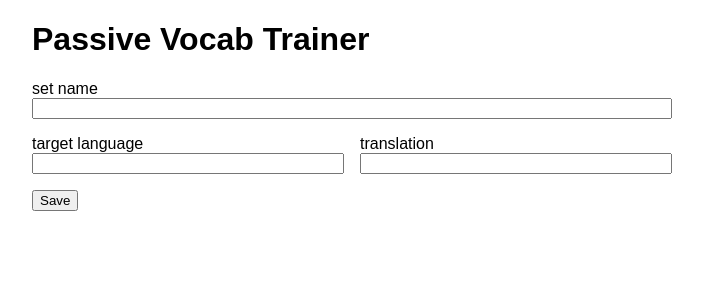
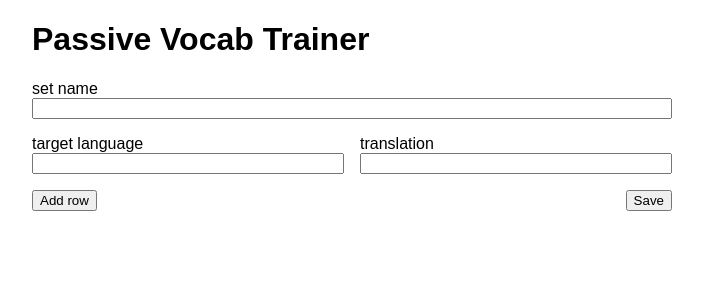
Before and after one commit to bjoernkuehne/PassiveVocabTrainer, a React (Create React App) app: page / in a window 1280 px wide. Both pictures are taken after a click on the button "Add new Set". Shown: the top 300 px of the page, without its empty margins (288-991 px from the left). Built offline with nearby package versions, Linux system fonts and the light colour scheme.

Commit message:
add and remove row in EditVocabSetView

```diff
--- a/src/App.tsx
+++ b/src/App.tsx
@@ -6,7 +6,7 @@ import VocabSetList from "./components/VocabSetList";
 import IVocabSet from "./interfaces/VocabSet";
 import { TCurrentView } from "./types/CurrentView";
 import EditVocabSetView from "./components/EditVocabSetView";
-import { doesVocabSetContainID, getEmptyVocabSet, getNewID, loadFromLocalStorage, saveInLocalStorage } from "./utils/utils";
+import { doesVocabSetContainID, getEmptyVocabSet, getNewIdFromLocalStorageState, loadFromLocalStorage, saveInLocalStorage } from "./utils/utils";
 import { ILocalStorageState } from "./interfaces/LocalStorageState";
 
 export default function App() {
@@ -17,7 +17,7 @@ export default function App() {
   const [currentView, setCurrentView] = useState<TCurrentView>("dashboard")
 
   const onClickHandlerNewSet = () => {
-    const newID = getNewID(localStorageState)
+    const newID = getNewIdFromLocalStorageState(localStorageState)
     const emptyVocabSet = getEmptyVocabSet(newID)
     setMaybeCurrentlyEditing(emptyVocabSet)
   }
--- a/src/components/EditVocabSetView.tsx
+++ b/src/components/EditVocabSetView.tsx
@@ -2,7 +2,7 @@ import { ChangeEvent, useEffect, useState } from "react";
 import IVocabSet from "../interfaces/VocabSet";
 import Input from "./Input";
 import EditVocabRow from "./EditVocabRow";
-import { buildComponentKey, getEmptyVocab, getEmptyVocabSet } from "../utils/utils";
+import { buildComponentKey, getEmptyVocab, getNewIdFromVocabSet } from "../utils/utils";
 import IVocab from "../interfaces/Vocab";
 
 interface IProps {
@@ -25,12 +25,23 @@ const EditVocabSetView = (props: IProps) => {
         setLocalVocabSet({ ...localVocabSet, vocabData: localVocabSet.vocabData.map((val) => val.id === vocab.id ? vocab : val) })
     }
 
+    const addRow = () => {
+        // TODO: Maybe change new ID handling to "on save"
+        const newID = getNewIdFromVocabSet(localVocabSet)
+        const newVocab = getEmptyVocab(newID)
+        setLocalVocabSet({ ...localVocabSet, vocabData: [...localVocabSet.vocabData, newVocab] })
+    }
+
+    const handleRemove = (vocab: IVocab) => {
+        setLocalVocabSet({ ...localVocabSet, vocabData: localVocabSet.vocabData.filter((val) => val.id !== vocab.id) })
+    }
+
     useEffect(() => {
         if (localVocabSet.vocabData.length === 0) {
             const newVocabSet: IVocabSet = { ...props.vocabSet, vocabData: [getEmptyVocab(1)] }
             setLocalVocabSet(newVocabSet)
         }
-        }, [props.vocabSet.vocabData])
+    }, [props.vocabSet.vocabData])
 
     return (
         <>
@@ -40,10 +51,13 @@ const EditVocabSetView = (props: IProps) => {
                 value={localVocabSet.name}
                 onChange={setName}
             />
-            {localVocabSet.vocabData.map((val) =>
-                <EditVocabRow key={buildComponentKey(val.id, "EditVocabRow")} vocab={val} handleVocabUpdate={handleVocabUpdate} />
+            {localVocabSet.vocabData.map((val, index) =>
+                <EditVocabRow key={buildComponentKey(val.id, "EditVocabRow")} vocab={val} handleVocabUpdate={handleVocabUpdate} handleRemove={index !== 0 ? handleRemove : undefined} />
             )}
-            <button onClick={handleOnSave}>Save</button>
+            <div className="buttonRow">
+                <button onClick={addRow}>Add row</button>
+                <button onClick={handleOnSave}>Save</button>
+            </div>
         </>
     )
 }
--- a/src/styles.css
+++ b/src/styles.css
@@ -26,3 +26,9 @@
   flex-direction: row;
   column-gap: 1rem;
 }
+
+.buttonRow {
+  display: flex;
+  flex-direction: row;
+  justify-content: space-between;
+}
--- a/src/utils/utils.ts
+++ b/src/utils/utils.ts
@@ -60,10 +60,15 @@ export const loadFromLocalStorage = (): ILocalStorageState => {
     return maybeString ? JSON.parse(maybeString) : getEmptyLocalStorageState()
 }
 
-export const getNewID = (localStorageState: ILocalStorageState): number =>
+export const getNewIdFromLocalStorageState = (localStorageState: ILocalStorageState): number =>
     localStorageState.data.vocabSets.length > 0
         ? Math.max(...localStorageState.data.vocabSets.flatMap((val) => val.id)) + 1 || 1
         : 1
 
+export const getNewIdFromVocabSet = (vocabSet: IVocabSet): number =>
+    vocabSet.vocabData.length > 0
+        ? Math.max(...vocabSet.vocabData.flatMap((val) => val.id)) + 1 || 1
+        : 1
+
 export const doesVocabSetContainID = (localStorageState: ILocalStorageState, id: number): boolean =>
     localStorageState.data.vocabSets.some((val) => val.id === id)
```
